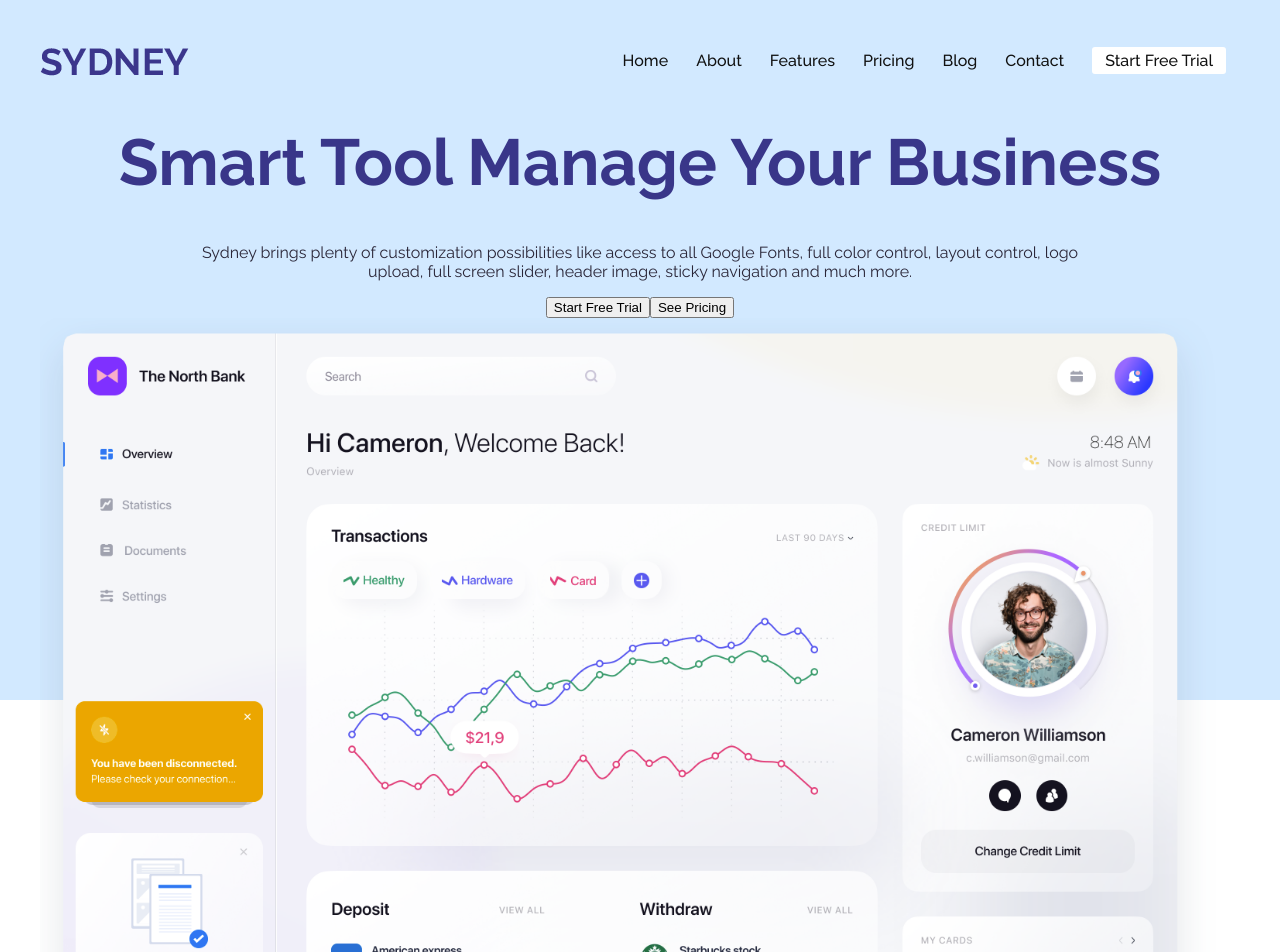
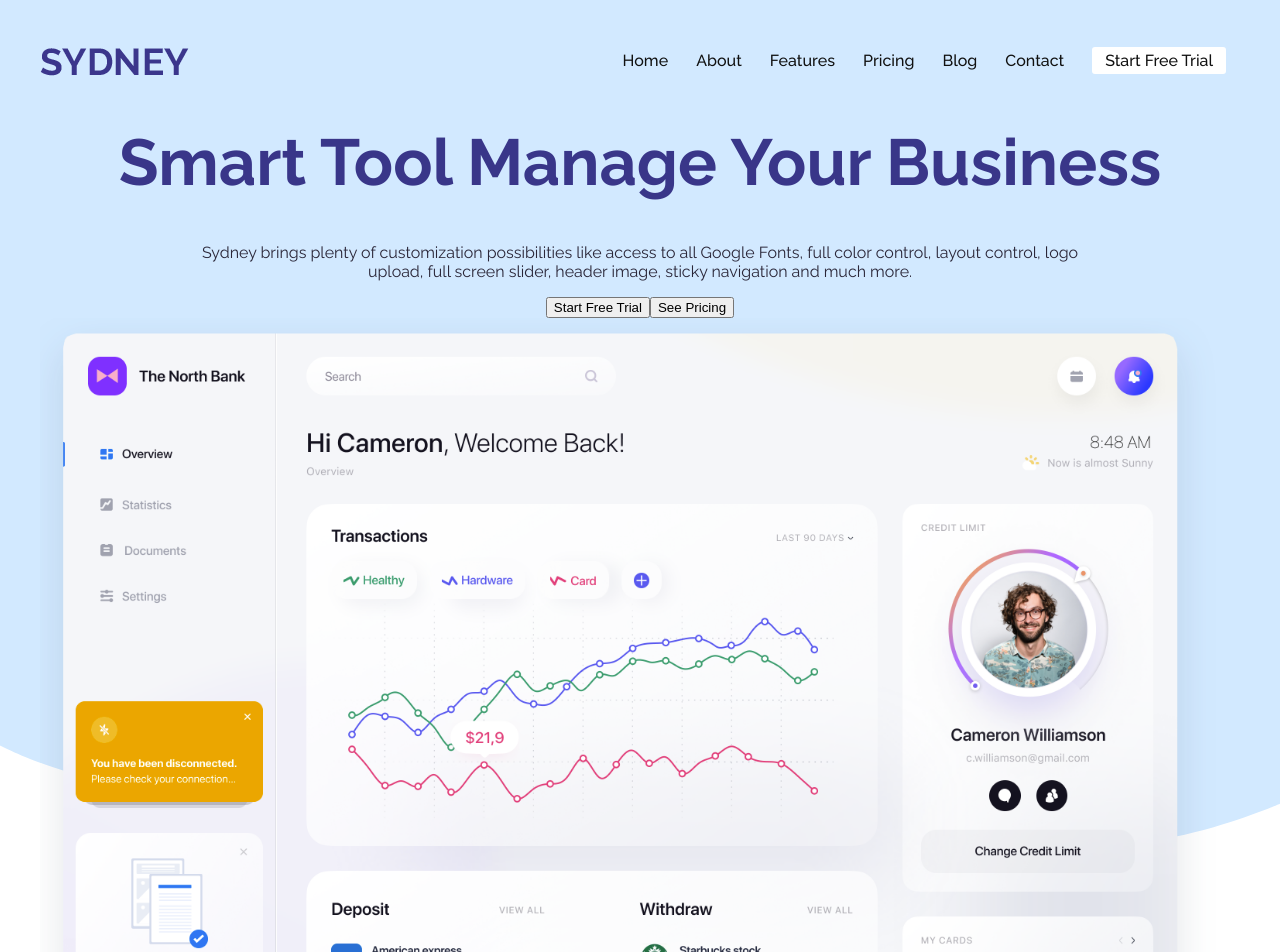
Before and after one commit to aspectum/react-frontend-sydney, a React (Create React App) app: page / in a window 1280 px wide. Shown: the top 952 px of the page. Built offline with nearby package versions, Linux system fonts and the light colour scheme.

Commit message:
Added the wavy blue part of the background

```diff
--- a/src/components/App.css
+++ b/src/components/App.css
@@ -50,13 +50,3 @@
     margin-left: auto;
     margin-right: auto;
 }
-
-#light-blue-bg {
-    position: absolute;
-    top: 0px;
-    left: 0px;
-    width: 100%;
-    height: 700px;
-    background-color: #d2e9ff;
-    z-index: -1;
-}
--- a/src/components/App.js
+++ b/src/components/App.js
@@ -1,4 +1,5 @@
 import React from 'react';
+import WavyBackground from './WavyBackground/WavyBackground'
 import Navbar from './Navbar/Navbar'
 import Intro from './Intro/Intro'
 import Solutions from './Solutions/Solutions'
@@ -15,7 +16,7 @@
     render() {
         return (
             <div>
-                <div id='light-blue-bg'></div>
+                <WavyBackground />
                 <Navbar />
                 <Intro />
                 <Solutions />
--- /dev/null
+++ b/src/components/WavyBackground/WavyBackground.css
@@ -0,0 +1,16 @@
+.wavy-bg {
+    width: 100%;
+    position: absolute;
+    display: block;
+    z-index: -1;
+}
+
+#wave svg {
+    height: 150px;
+    width: 100%
+}
+
+#light-blue-bg {
+    height: 700px;
+    background-color: #d2e9ff;
+}
--- /dev/null
+++ b/src/components/WavyBackground/WavyBackground.js
@@ -0,0 +1,20 @@
+import './WavyBackground.css'
+
+// I don't know how to replicate the zoom behavior of the original
+
+function WavyBackground() {
+    return (
+        <div className='wavy-bg'>
+            <div id='light-blue-bg'></div>
+            <div id='wave'>
+                <svg xmlns="http://www.w3.org/2000/svg" viewBox="0 0 1000 100" preserveAspectRatio="none" fill='#d2e9ff'>
+                    <path class="elementor-shape-fill" d="M421.9,6.5c22.6-2.5,51.5,0.4,75.5,5.3c23.6,4.9,70.9,23.5,100.5,35.7c75.8,32.2,133.7,44.5,192.6,49.7
+                    c23.6,2.1,48.7,3.5,103.4-2.5c54.7-6,106.2-25.6,106.2-25.6V0H0v30.3c0,0,72,32.6,158.4,30.5c39.2-0.7,92.8-6.7,134-22.4
+                    c21.2-8.1,52.2-18.2,79.7-24.2C399.3,7.9,411.6,7.5,421.9,6.5z"></path>
+                </svg>
+            </div>
+        </div>
+    )
+}
+
+export default WavyBackground
```
